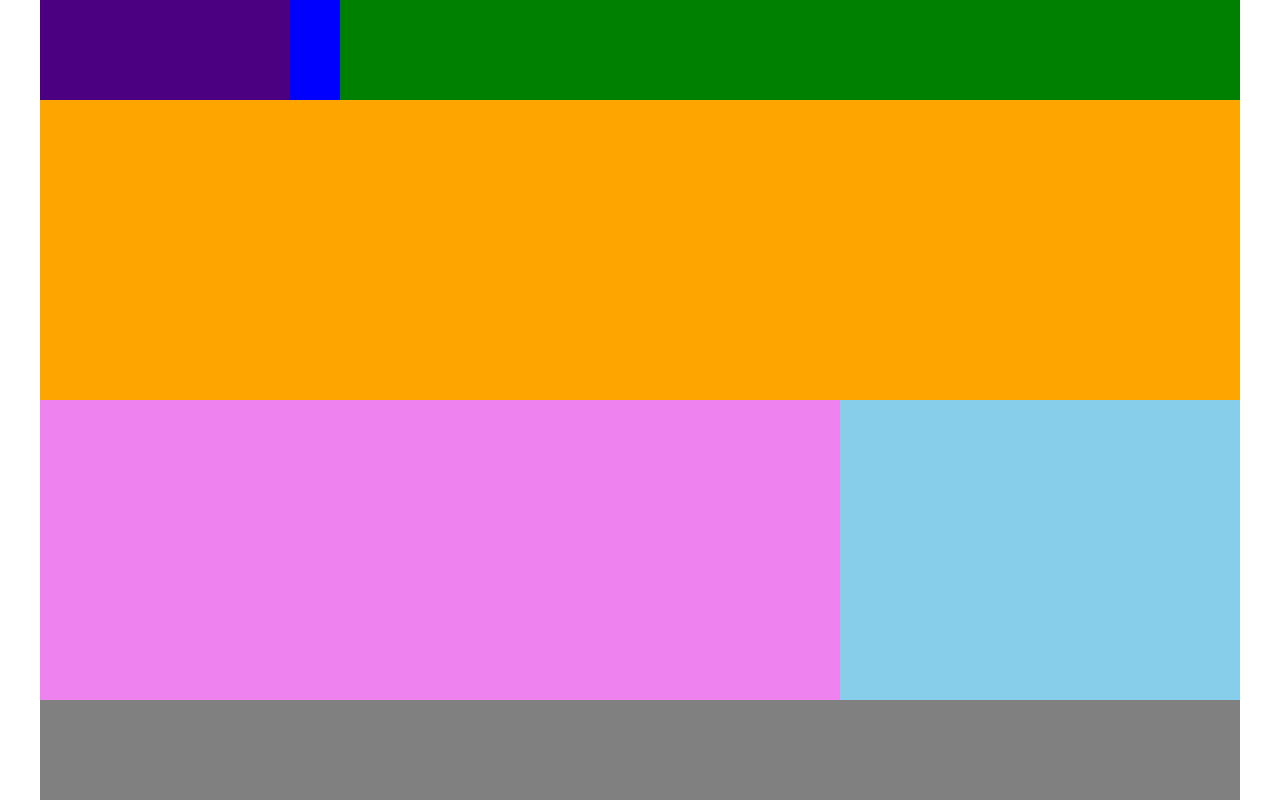
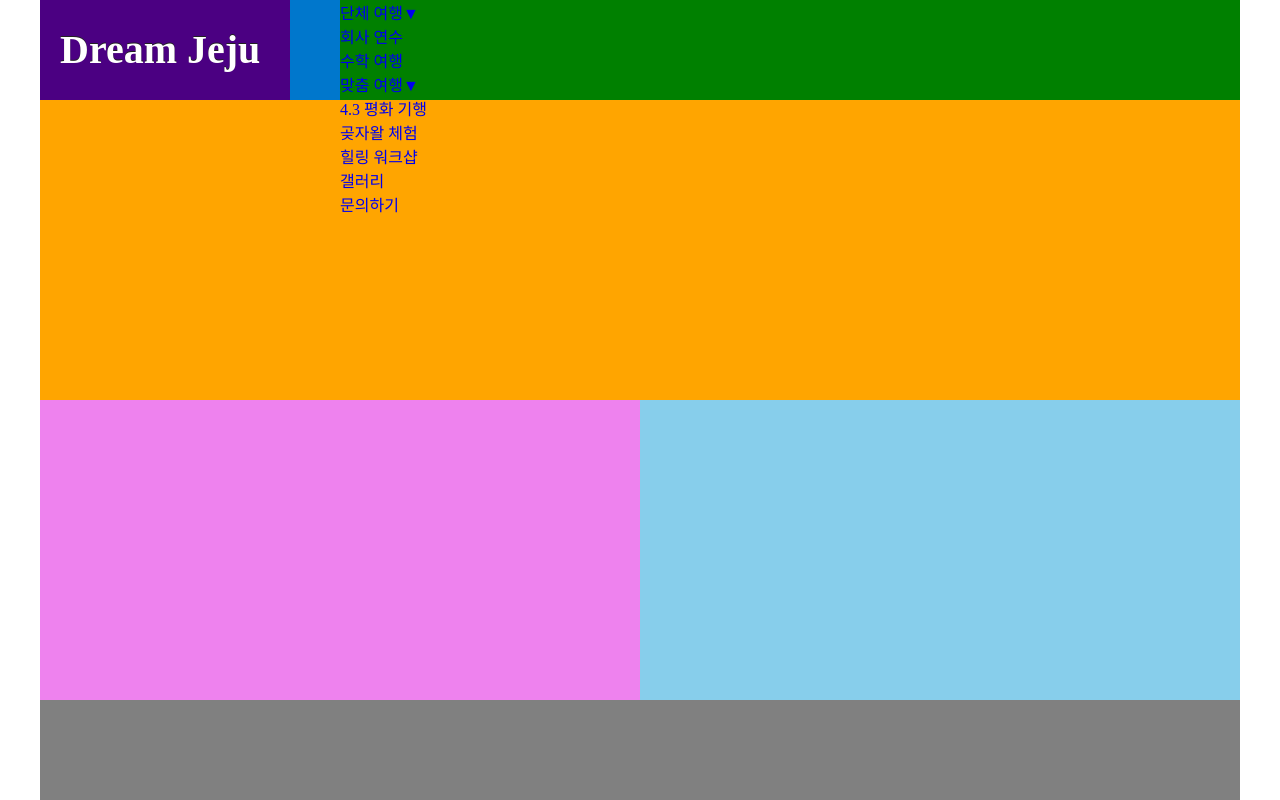
Before and after one commit to whaTTEE/HtmlCssJs, a plain HTML site: page index.html in a window 1280 px wide. Drawn offline with Linux system fonts and the light colour scheme; a web font is replaced by a local one.

Commit message:
중간 커밋

```diff
--- a/index.html
+++ b/index.html
@@ -10,10 +10,30 @@
     <div id="container">
         <header>
             <div id="logo">
-
+            <a href="index.html">
+                <h1>Dream Jeju</h1>
+            </a>
             </div>
             <nav>
-
+<ul id="topMenu">
+    <li><a href="#">단체 여행<span>▼</span></a>
+    <ul>
+        <li><a href="#">회사 연수</a></li>
+        <li><a href="#">수학 여행</a></li>
+    </ul>
+</li>
+<li><a href="#">맞춤 여행<span>▼</span></a>
+    <ul>
+        <li><a href="#">4.3 평화 기행</a></li>
+        <li><a href="#">곶자왈 체험</a></li>
+        <li><a href="#">힐링 워크샵</a></li>
+    </ul>
+</li>
+<li><a href="#">갤러리</a>
+</li>
+<li><a href="#">문의하기</a>
+</li>
+</ul>
             </nav>
         </header>
         <div id="slideShow">
--- a/style.css
+++ b/style.css
@@ -1,7 +1,13 @@
+@import url('https://fonts.googleapis.com/css2?family=Gasoek+One&family=Hahmlet:wght@200&display=swap');
+
+
 *{
     margin: 0;
     padding: 0;
     box-sizing: border-box;
+}
+a{
+    text-decoration: none;
 }
 #container {
     margin: 0 auto;
@@ -11,7 +17,10 @@
 header{
     width: 100%; /*너비*/
     height: 100px;
-    background-color: blue;
+    background-color:#07c;
+}
+ul{
+    list-style: none;
 }
 /*로고 영역*/
 #logo {
@@ -19,6 +28,15 @@ header{
     width: 250px;
     height: 100px;
     background-color: indigo;
+    line-height: 100px;
+    padding-left: 20px;
+}
+#logo h1 {
+    font-family:'Hahmlet', serif;
+    font-weight: 700;
+    font-size: 40px;
+    color: #fff;
+    text-shadow: 0 -1px 0 #222;
 }
 /*내비게이션 영역*/
 nav {
@@ -43,13 +61,13 @@ nav {
 
 #tabMenu {
     float:left;
-    width: 800px;
+    width: 600px;
     height: 100%;
     background-color: violet;
 }
 #links {
     float: right;
-    width: 400px;
+    width: 600px;
     height: 100%;
     background-color: skyblue;
 }
@@ -58,3 +76,4 @@ footer {
     height: 100px;
     background-color: gray;
 }
+</style>
```
